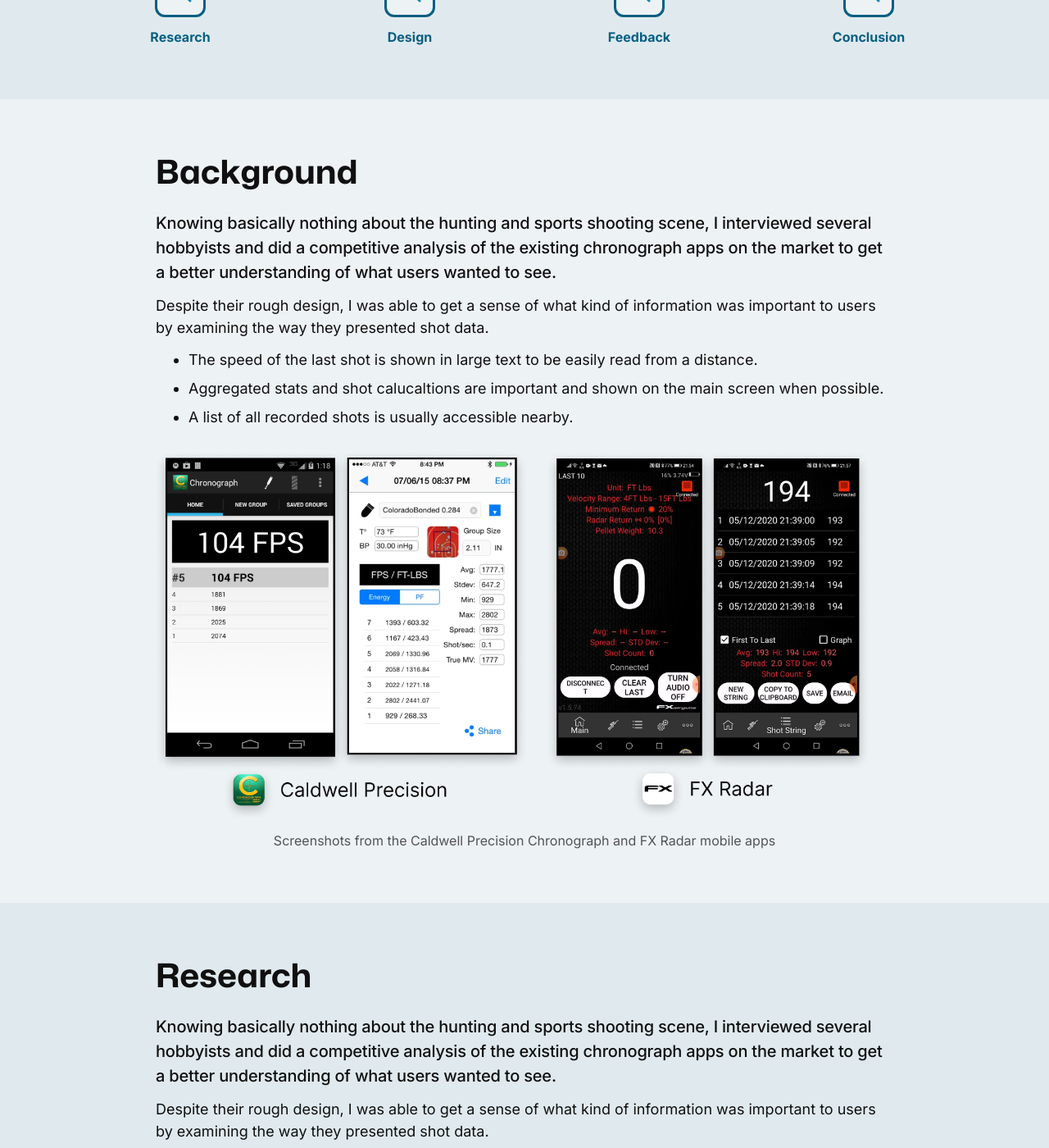
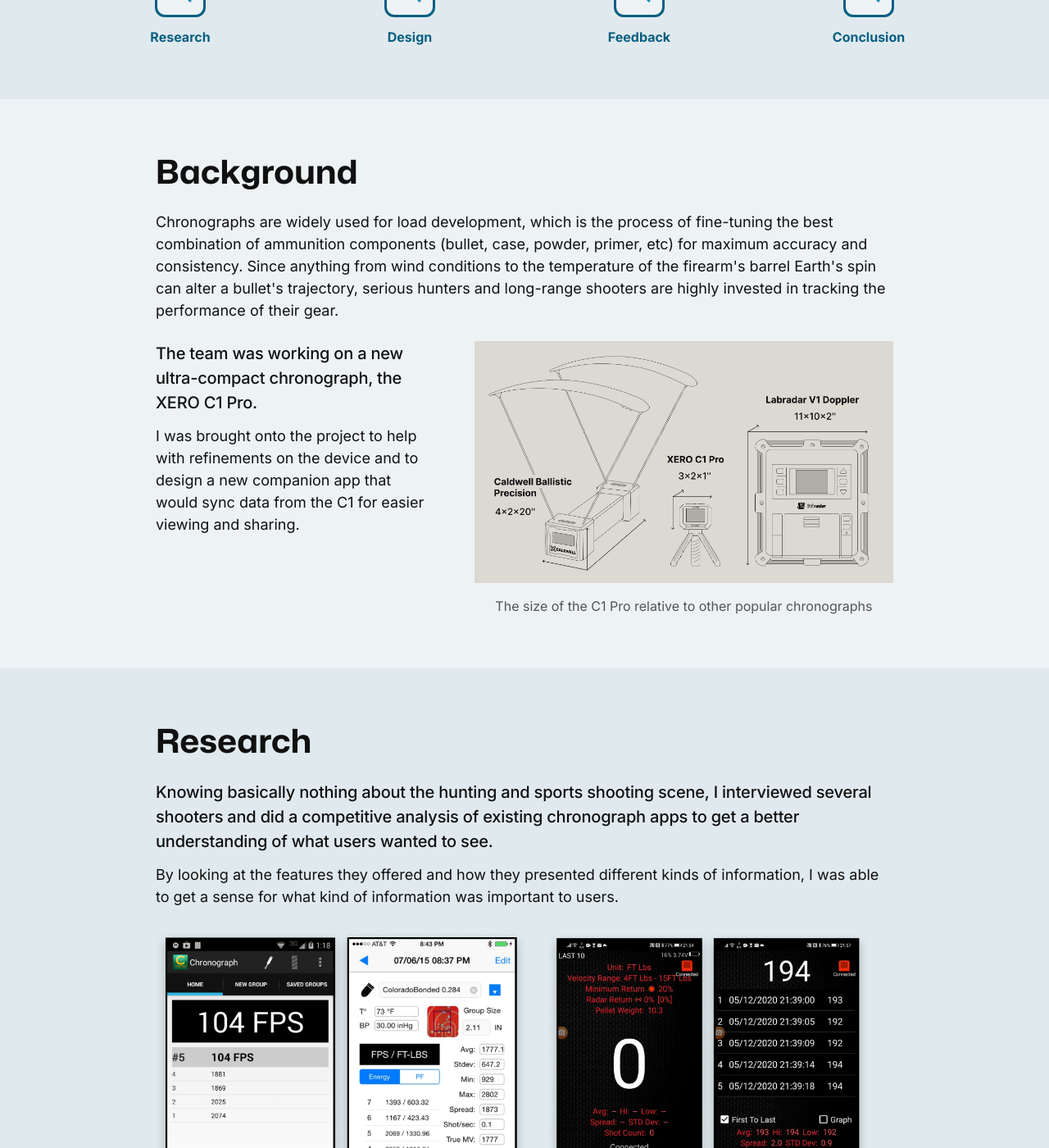
Before and after one commit to alyssafusato/alyssafusato.github.io, a Jekyll site: the page built from projects/shotview.html, in a window 1280 px wide and 1400 px high, scrolled down 1169 px. Shown: the whole window at 82% size. Built offline with Jekyll 4.4.1, drawn with Linux system fonts in a browser that asks for light colours; some of the changed text lies outside the part shown.

Commit message:
Edited ShotView content, added Background section

```diff
--- a/projects/shotview.html
+++ b/projects/shotview.html
@@ -183,31 +183,36 @@ permalink: /shotview.html
         <div class="content-wrapper">
             <div class="section-title-wrapper">
                 <h3 class="section-title">Background</h3>
+                <!-- <h5 class="text-accent-secondary">Why chronographs are important</h5> -->
             </div>
             <div class="subsection-col">
                 <div class="content-block">
+                    <p>
+                        Chronographs are widely used for load development, which is the process of fine-tuning the best
+                        combination of ammunition components (bullet, case, powder, primer, etc) for maximum accuracy
+                        and consistency. Since anything from wind conditions to the temperature of the firearm's barrel
+                        Earth's spin can alter a bullet's trajectory, serious hunters and long-range
+                        shooters are highly invested in tracking the performance of their gear.
+                    </p>
+                </div>
+            </div>
+            <div class="subsection-row">
+                <div class="content-block">
                     <div class="body-large font-medium">
-                        Knowing basically nothing about the hunting and sports shooting scene, I interviewed several
-                        hobbyists and did a competitive analysis of the existing chronograph apps on the market to get a
-                        better understanding of what users wanted to see.
+                        The team was working on a new ultra-compact chronograph, the XERO C1 Pro.
+                    </div>
+                    <p>
+                        I was brought onto the project to help with refinements on the device and to design a new
+                        companion app
+                        that would sync data from the C1 for easier viewing and sharing.
+                    </p>
+                </div>
+                <div class="content-block" style="flex:1.5 0 0">
+                    <div class="img-wrapper">
+                        <img src="/assets/images/chronograph-sizing.png" class="project-card-img" alt="image">
+                        <small>The size of the C1 Pro relative to other popular chronographs</small>
                     </div>
                 </div>
-                <div class="content-block" style="flex:1.5 0 0">
-                    <p>
-                        Despite their rough design, I was able to get a sense of what kind of information was important
-                        to users by examining the way they presented shot data.
-                    </p>
-                    <ul>
-                        <li>The speed of the last shot is shown in large text to be easily read from a distance.</li>
-                        <li>Aggregated stats and shot calucaltions are important and shown on the main screen when
-                            possible.</li>
-                        <li>A list of all recorded shots is usually accessible nearby.</li>
-                    </ul>
-                </div>
-            </div>
-            <div class="img-wrapper">
-                <img src="/assets/images/shotview-competitors.png" class="project-card-img" alt="image">
-                <small>Screenshots from the Caldwell Precision Chronograph and FX Radar mobile apps</small>
             </div>
         </div>
     </div>
@@ -221,21 +226,15 @@ permalink: /shotview.html
                 <div class="content-block">
                     <div class="body-large font-medium">
                         Knowing basically nothing about the hunting and sports shooting scene, I interviewed several
-                        hobbyists and did a competitive analysis of the existing chronograph apps on the market to get a
-                        better understanding of what users wanted to see.
+                        shooters and did a competitive analysis of existing chronograph apps to get a better
+                        understanding of what users wanted to see.
                     </div>
                 </div>
                 <div class="content-block" style="flex:1.5 0 0">
                     <p>
-                        Despite their rough design, I was able to get a sense of what kind of information was important
-                        to users by examining the way they presented shot data.
+                        By looking at the features they offered and how they presented different kinds of information, I
+                        was able to get a sense for what kind of information was important to users.
                     </p>
-                    <ul>
-                        <li>The speed of the last shot is shown in large text to be easily read from a distance.</li>
-                        <li>Aggregated stats and shot calucaltions are important and shown on the main screen when
-                            possible.</li>
-                        <li>A list of all recorded shots is usually accessible nearby.</li>
-                    </ul>
                 </div>
             </div>
             <div class="img-wrapper">
@@ -262,7 +261,11 @@ permalink: /shotview.html
                     <div class="paragraph-wrapper">
                         <p>
                             Due to unexpected time, resouce, and technical constraints, we realized that we had to cut
-                            many of the app features we had initially designed for launch.
+                            many of the app features we had already designed for launch.
+                        </p>
+                        <p>
+                            Many core elements of the app had to be changed in order to make sense in the absence of
+                            certain key features.
                         </p>
                         <div class="body-large font-medium">
                             This drastically changed the focus of the app, which became more about
@@ -377,9 +381,9 @@ permalink: /shotview.html
                     </div>
                 </div>
                 <div class="content-block content-group" style="gap: 16px;">
-                    <div class="img-wrapper"><img src="/assets/images/shotview-data-drafts-vertical.png"
-                            class="project-card-img" alt="image"></div>
-                    <div class="label-1 center-text text-secondary">Several rejected iterations of the main data section
+                    <div class="img-wrapper"><img src="/assets/images/xero-sold-out.png" class="project-card-img"
+                            alt="image"></div>
+                    <div class="label-1 center-text text-secondary">I'll find an image for this later
                     </div>
                 </div>
             </div>
@@ -406,17 +410,17 @@ permalink: /shotview.html
                             current session, and the ability to add photos.
                         </p>
                         <p>
-                            Many of these were features I'd identified in my earlier research that couldn't be included
-                            due to time and resource constraints. Ultimately, I think the feedback provides a solid
-                            basis for future updates and can help guide the app's development moving forward.
+                            Nearly all of these were identified and designed for early on, but couldn't be included
+                            due to scope changes later in development. Ultimately, I think the feedback provides a solid
+                            basis for ShotView's future growth.
                         </p>
                     </div>
                 </div>
                 <div class="content-block">
-                    <div class="img-wrapper"><img src="/assets/images/shotview-bulk-export.png" class="project-card-img"
+                    <div class="img-wrapper"><img src="/assets/images/shotview-reactions.png" class="project-card-img"
                             alt="image">
-                        <div class="label-1">
-                            The general tone of many of the app store reviews makes me wonder if the
+                        <div class="label-1  center-text">
+                            The general tone of some of these reactions makes me wonder if the
                             hype surrounding the device led to equally high expectations for the app.
                         </div>
                     </div>
@@ -425,10 +429,9 @@ permalink: /shotview.html
             <div class="subsection-col">
                 <div class="content-block content-group">
                     <p>
-                        Among the wave of reactions, reviews, and forum posts, we also found several helpful
-                        suggestions for improvements from customers that we investigated and implemented.
-                        One standout was the addition of bulk exporting for sessions, which was a major plus for users
-                        who had their own systems for tracking and processing the data they recorded.
+                        We also found several helpful suggestions for improvements from customers that we investigated
+                        and implemented. One standout was the addition of bulk exporting for sessions, which was a major
+                        plus for users who had their own systems for tracking and processing the data they recorded.
                     </p>
                     <div class="img-wrapper"><img src="/assets/images/shotview-bulk-export.png" class="project-card-img"
                             alt="image">
@@ -452,8 +455,8 @@ permalink: /shotview.html
                 <div class="content-block" style="flex: 1.5 0 0">
                     <div class="paragraph-wrapper">
                         <div class="body-xl">
-                            ShotView was as a rare opportunity for me to design an app from the ground up and experience
-                            all of the ups and downs associated with it.
+                            Working on ShotView was as a rare opportunity for me to design an app from the ground up and
+                            experience all of the ups and downs associated with it.
                         </div>
                         <p>
                             While external limitations prevented us from implementing everything we'd planned, learning
```
Also changed, not shown: other parts of projects/shotview.html (+7 -5 lines), assets/images/Ballistics-of-Long-Range-Shooting.jpg (added), assets/images/shotview-reactions.png (added), assets/images/xero-sold-out.png (added).
